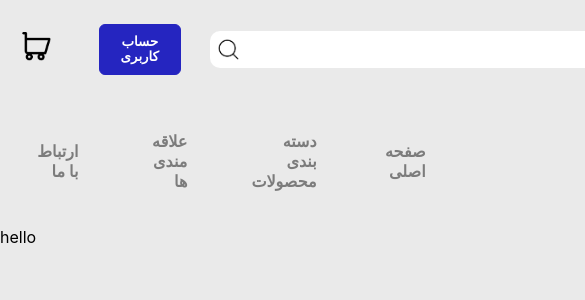
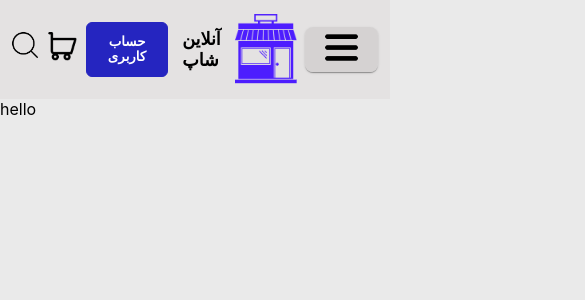
Before and after one commit to mojtaba-ni/OnlineShop, a React (Create React App) app: page / in a window 390 px wide. Shown: the top 300 px of the page, 585 px wide, since content can reach past the window. Built offline with nearby package versions, Linux system fonts and the light colour scheme.

Commit message:
define responsive nav

```diff
--- a/src/components/navbar/index.jsx
+++ b/src/components/navbar/index.jsx
@@ -1,16 +1,33 @@
-import React from 'react'
+import React,{useState} from 'react'
 import shop from '../../assets/navbar/shop.png'
 import searchIcon from '../../assets/navbar/searchicon.png'
 import shopIcon from '../../assets/navbar/iconshop.png'
+import hamburger from '../../assets/navbar/more.png'
+import Paper from '@material-ui/core/Paper';
+import Navside from '../navside'
 import '../../style/components/navbar.scss'
-import Navside from '../navside'
+import MobileSearch from '../MobileSearch'
+import Sidebar from '../sidebar'
+
 
 export default () => {
+  const [mobileSearch, setMobileSearch] = useState(false)
+  const [showSidebar, setShowSidebar] = useState(false)
+
+  const HandleMobileSearch = () => {
+    setMobileSearch(!mobileSearch)
+  }
+  const HandleShowSidebar = () => {
+    setShowSidebar(!showSidebar)
+  }
   return (
     <div className='navbar'>
       <div div className="navbar-container">
         <div className="user-container">
           <div className='userShop-border'>
+            <div className="imgSearch-box">
+              <img src={searchIcon} alt="خرید"  onClick={HandleMobileSearch}/>
+            </div>
             <div className="img-box">
               <img src={shop} alt="خرید" />
             </div>
@@ -26,9 +43,16 @@ export default () => {
         <div className="site-icon">
           <h3>آنلاین شاپ</h3>
           <img src={shopIcon} alt="آنلاین شاپ" />
+          <div className="menuIcon-box">
+            <Paper className="menuIcon-paper" onClick={HandleShowSidebar}>
+              <img src={hamburger} alt="خرید" />
+            </Paper>
+          </div>
         </div>
       </div>
       <Navside/>
+      {mobileSearch && <MobileSearch/>}
+      {showSidebar && <Sidebar/>}
     </div>
   )
 }
--- a/src/style/components/navbar.scss
+++ b/src/style/components/navbar.scss
@@ -1,7 +1,6 @@
 
 .navbar{
-    padding: 0 4%;
-
+    padding: 0 6%;
     .navbar-container{
         display: flex;
         align-items: center;
@@ -28,8 +27,32 @@
                         transition: 0.1s ease-in-out;
                     }
                 }
+                .imgSearch-box{
+                    display: flex;
+                    align-items: center;
+                    justify-content: center;
+                    width: 45px;
+                    height: 44px;
+                    display: none;
+                    img{
+                        width: 36px;
+                        height: 36px;
+                        cursor: pointer;
+                        transition: 0.1s ease-in-out;
+                        transform: translateX(3px);
+
+                    }
+                }
+                .imgSearch-box:hover{
+                    background-color: rgb(216, 211, 211);
+                    border-radius: 22px;
+
+                    img:hover{
+                        transform: scale(1.2);
+                    }
+                }
                 .img-box:hover{
-                    background-color: rgb(189, 184, 184);
+                    background-color: rgb(216, 211, 211);
                     border-radius: 18px;
 
                     img:hover{
@@ -40,7 +63,7 @@
                 .button-box{
                     padding-left: 3rem;
                     button{
-                        padding: .6rem 1rem;
+                        padding: .8rem 1rem;
                         border: 1px solid rgb(37, 37, 192);
                         border-radius: 6px;
                         background-color: rgb(37, 37, 192);
@@ -105,8 +128,83 @@
                 height: 70px;
                 cursor: pointer;
             }
+            .menuIcon-box{
+                padding: 0 1rem;
+                display: none;
+                .menuIcon-paper{
+                    background-color:rgba(211, 209, 209, 0.884);
+                    border-radius: 8px;
+                    img{
+                        padding: 0 1rem;
+
+                    }
+                }
+            }
         }
     }
+}
+//! Media Query //
+@media screen and (max-width: 900px) {
+    .navbar{
+        background-color: #e4e2e2;
+        padding: 0 1%;
+        position: sticky;
+        top: 0;
+        z-index: 10000;
+        .navbar-container{
+            .user-container{
+                padding-right: 0;
 
+                .userShop-border{
+                    .imgSearch-box{
+                        display: block;
+                    }
+                    .button-box{
+                        padding-left: 0.5rem !important;
 
+                        button{
+                            padding: .7rem 0.6rem;
+                            border: 1px solid rgb(37, 37, 192);
+                            border-radius: 6px;
+                            background-color: rgb(37, 37, 192);
+                            color: #fff;
+                            cursor: pointer;
+                            transition: 0.2s;
+                            font-weight: 600;
+                            transition: 0.2s;
+                        }
+                        button:hover{
+                            transform: scale(1.1);
+                        }
+                    }
+                }
+            }
+            .search-box{
+                display: none;
+            }
+            .site-icon{
+                padding-left: 2%;
+                h3{
+                    padding: 0 0.4rem !important;
+                    font-size: 1.1rem;
+                }
+                .menuIcon-box{
+                    padding: 0 0.5rem;
+                    display: block !important;
+                    .menuIcon-paper{
+                        border-radius: 8px;
+                        padding: 3px;
+                        img{
+                            width: 35px;
+                            height: 35px;
+                            transition: 0.1s ease;
+                        }
+                        img:hover{
+                            transform: scale(1.1);
+                        }
+                    }
+                }
+            }
+        }
+    }
 }
--- a/src/style/components/navside.scss
+++ b/src/style/components/navside.scss
@@ -39,3 +39,9 @@
         }
     }
 }
+//! Media Query //
+@media screen and (max-width: 900px) {
+    .navside{
+        display: none;
+    }
+}
```
Also changed, not shown: src/assets/navbar/more.png (added).
